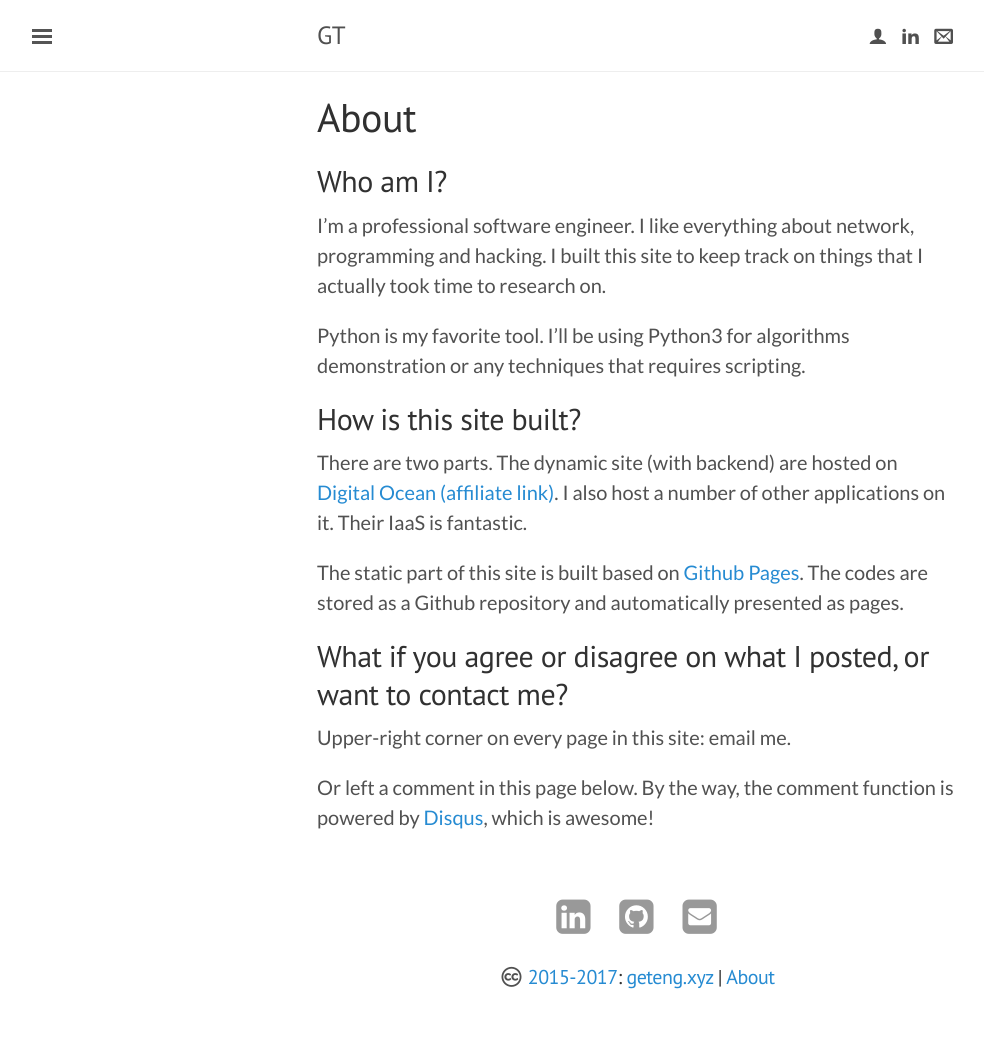
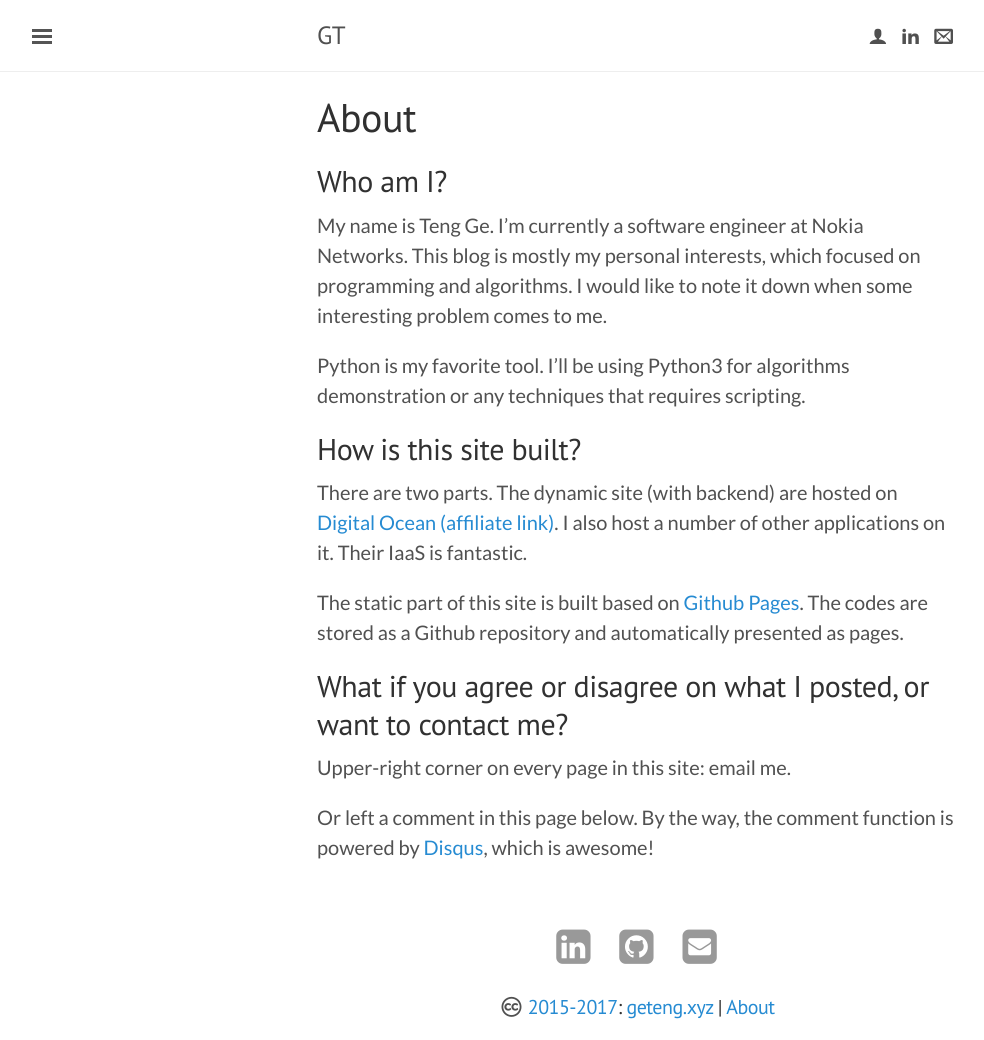
Before and after one commit to tengg/tengg.github.io, a Jekyll site: the page built from pages/about.md, in a window 1280 px wide. Shown: the whole page, without its empty margins (3-987 px from the left). Built offline with Jekyll 4.4.1, drawn with Linux system fonts in a browser that asks for light colours; nearby versions of some CDN libraries; some web fonts are replaced; comment, search, counter and statistics services are not loaded; before the commit the page ends 1010 px from its top, so only the background shows below that.

Commit message:
change intro

```diff
--- a/pages/about.md
+++ b/pages/about.md
@@ -5,7 +5,7 @@ permalink: about
 ---
 
 ## Who am I?
-I'm a professional software engineer. I like everything about network, programming and hacking. I built this site to keep track on things that I actually took time to research on.
+My name is Teng Ge. I'm currently a software engineer at Nokia Networks. This blog is mostly my personal interests, which focused on programming and algorithms. I would like to note it down when some interesting problem comes to me.
 
 Python is my favorite tool. I'll be using Python3 for algorithms demonstration or any techniques that requires scripting.
 
```
